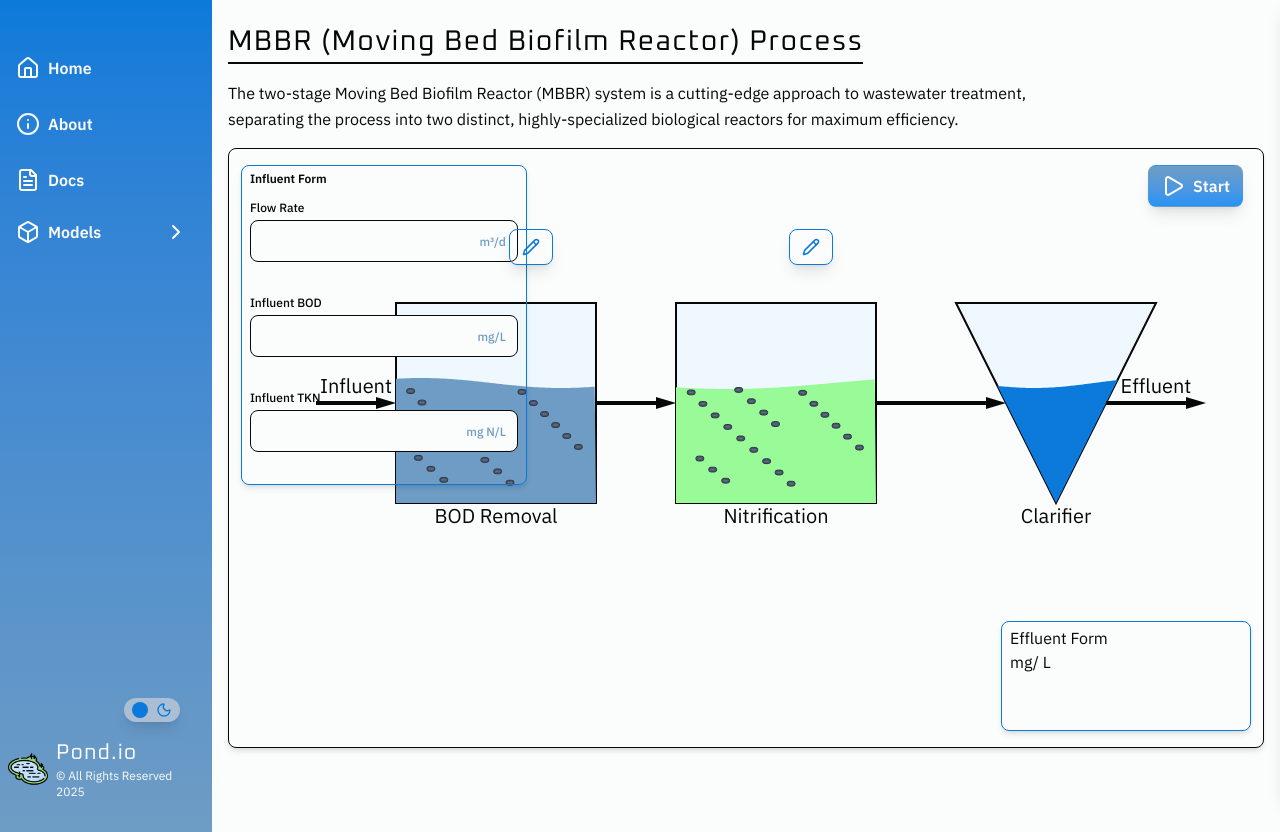
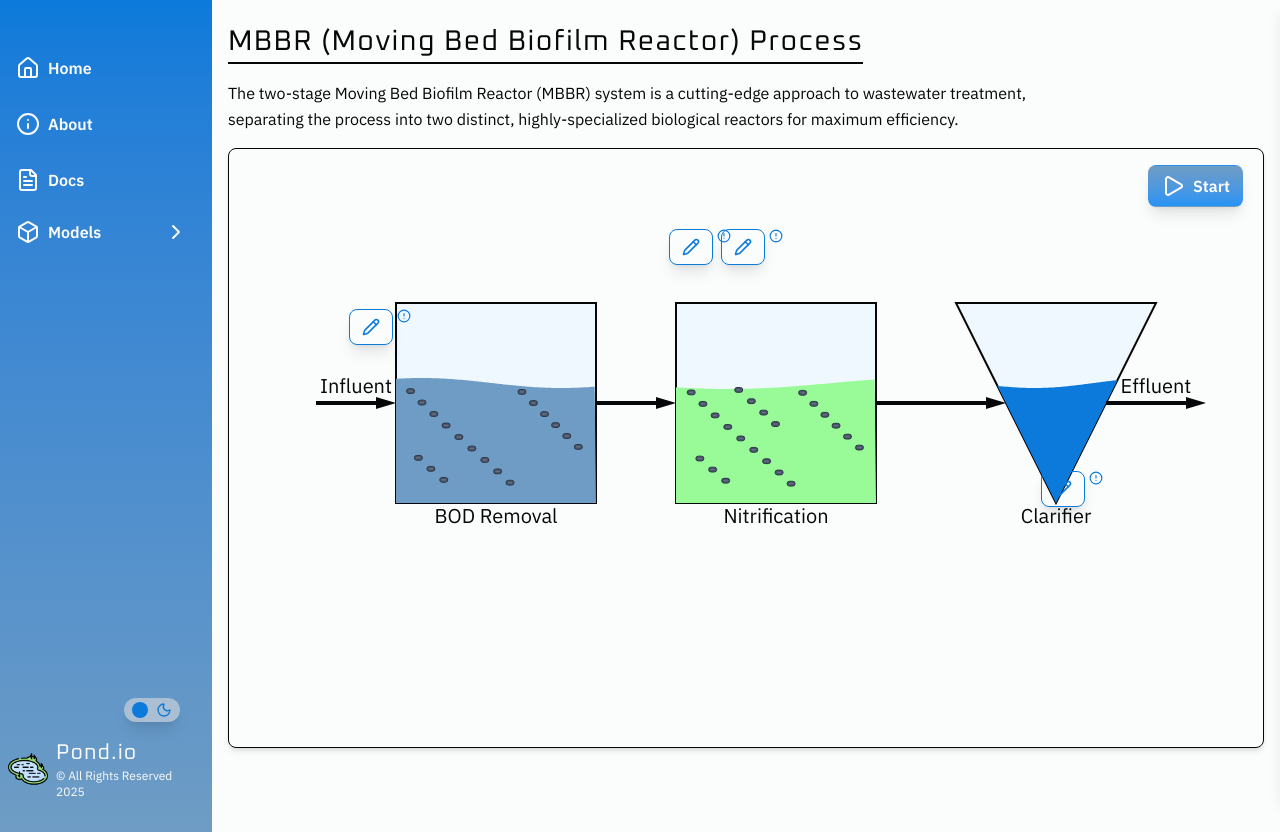
Before and after one commit to bryancastillo10/pond-io, a React (Vite) app in the folder client/: page /model/mbbr in a window 1280 px wide. Built offline with nearby package versions, Linux system fonts and the light colour scheme.

Commit message:
🧩component: edit form button

```diff
--- /dev/null
+++ b/client/src/components/ui/EditFormButton.tsx
@@ -0,0 +1,34 @@
+import Button from "@/components/ui/Button";
+import { Pencil, CircleAlert, CircleCheck } from "lucide-react";
+
+interface EditFormButtonProps {
+  title?: string;
+  position: string;
+  isFormCompleted?: boolean;
+  openDrawer: () => void;
+}
+
+const EditFormButton = ({
+  title,
+  openDrawer,
+  isFormCompleted,
+  position,
+}: EditFormButtonProps) => {
+  return (
+    <div className={`absolute ${position}`}>
+      {title && <p className="my-0.5 text-sm">{title}</p>}
+      <div className="flex gap-1">
+        <Button action={openDrawer} variant="outline">
+          <Pencil size={18} />
+        </Button>
+        {isFormCompleted ? (
+          <CircleCheck color="#0b7ada" size={14} />
+        ) : (
+          <CircleAlert color="#0b7ada" size={14} />
+        )}
+      </div>
+    </div>
+  );
+};
+
+export default EditFormButton;
--- a/client/src/features/mbbr/components/Diagram.tsx
+++ b/client/src/features/mbbr/components/Diagram.tsx
@@ -1,12 +1,9 @@
 import { useState } from "react";
 
 import useMBBRDiagram from "@/features/mbbr/hooks/useMBBRDiagram";
-import Button from "@/components/ui/Button";
-import { Pencil } from "lucide-react";
-
-import NumberInput from "@/components/ui/NumberInput";
 
 import useDrawer from "@/lib/drawer-ui/useDrawer";
+import EditFormButton from "@/components/ui/EditFormButton";
 import StartSimulationButton from "@/components/ui/StartSimulationButton";
 
 const initialInfData = {
@@ -33,57 +30,26 @@ const Diagram = () => {
 
   return (
     <div className="relative rounded-lg border shadow-md my-2 w-full h-[75vh] mx-auto flex justify-center items-center">
-      <div className="absolute top-4 left-3 border border-primary px-2 py-1  h-fit rounded-lg shadow-md">
-        <h3 className="text-sm font-semibold mb-2">Influent Form</h3>
+      <EditFormButton
+        openDrawer={openFirstStageForm}
+        position="top-40 left-30"
+      />
 
-        <NumberInput
-          label="Flow Rate"
-          unit="m³/d"
-          value={infData.flowRate}
-          onChange={handleInfluentData("flowRate")}
-          disabled={false}
-          decimals={0}
-          max={10000}
-        />
+      <EditFormButton
+        openDrawer={openFirstStageForm}
+        position="top-20 left-110"
+      />
 
-        <NumberInput
-          label="Influent BOD"
-          unit="mg/L"
-          value={infData.infBOD}
-          onChange={handleInfluentData("infBOD")}
-          disabled={false}
-          decimals={2}
-        />
-
-        <NumberInput
-          label="Influent TKN"
-          unit="mg N/L"
-          value={infData.infTKN}
-          onChange={handleInfluentData("infTKN")}
-          disabled={false}
-          decimals={2}
-        />
-      </div>
-
-      <div className="absolute top-20 left-70">
-        <Button action={() => openFirstStageForm()} variant="outline">
-          <Pencil size={18} />
-        </Button>
-      </div>
-
-      <div className="absolute top-20 left-140">
-        <Button variant="outline">
-          <Pencil size={18} />
-        </Button>
-      </div>
-
+      <EditFormButton
+        openDrawer={openFirstStageForm}
+        position="top-20 right-120"
+      />
       <canvas ref={mbbrRef} width={1000} height={450} />
 
-      <div className="absolute bottom-4 right-3 border border-primary px-2 py-1 w-[250px] h-[110px] rounded-lg shadow-md">
-        Effluent Form
-        <p>mg/ L</p>
-      </div>
-
+      <EditFormButton
+        openDrawer={openFirstStageForm}
+        position="bottom-60 right-40"
+      />
       <StartSimulationButton handleStart={() => {}} />
     </div>
   );
```
